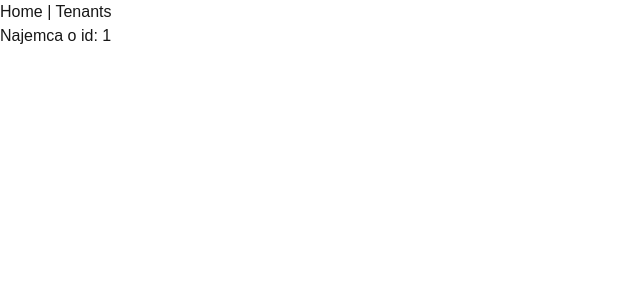
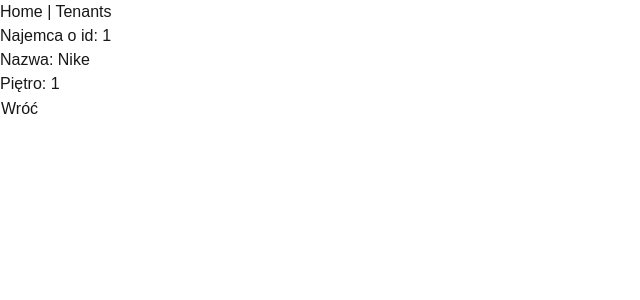
Before and after one commit to marrcelp/typescript-pratice, a Next.js app: page /tenants/1 in a window 1280 px wide. Shown: the top 300 px of the page, without its empty margins (0-640 px from the left). Built offline with nearby package versions, Linux system fonts and the light colour scheme.

Commit message:
resolved task - next js app router

```diff
--- /dev/null
+++ b/app/components/BackButton.tsx
@@ -0,0 +1,12 @@
+'use client'
+
+import { useRouter } from "next/navigation";
+
+export function BackButton() {
+
+    const router = useRouter();
+
+    return (
+        <button style={{ border: '1px solid white', cursor: 'pointer' }} onClick={() => router.push('/tenants')}>Wróć</button>
+    )
+}
--- /dev/null
+++ b/app/components/Nav.tsx
@@ -0,0 +1,17 @@
+'use client'
+
+import Link from "next/link";
+import { usePathname } from "next/navigation";
+
+
+export function Nav() {
+    const pathname = usePathname();
+
+    return (
+        <nav>
+          <Link style={{fontWeight: pathname === '/' ? 'bold' : 'normal'}} href="/">Home</Link>
+          {" | "}
+          <Link style={{fontWeight: pathname === '/tenants' ? 'bold' : 'normal'}} href="/tenants">Tenants</Link>
+        </nav>
+    )
+}
--- a/app/layout.tsx
+++ b/app/layout.tsx
@@ -1,6 +1,6 @@
 import type { Metadata } from "next";
 import { Geist, Geist_Mono } from "next/font/google";
-import Link from "next/link";
+import { Nav } from "./components/Nav";
 import "./globals.css";
 
 const geistSans = Geist({
@@ -30,11 +30,7 @@ export default function RootLayout({
       suppressHydrationWarning
     >
       <body className="min-h-full flex flex-col">
-        <nav>
-          <Link href="/">Home</Link>
-          {" | "}
-          <Link href="/tenants">Tenants</Link>
-        </nav>
+        <Nav/>
         {children}
       </body>
     </html>
--- a/app/tenants/[id]/page.tsx
+++ b/app/tenants/[id]/page.tsx
@@ -1,9 +1,27 @@
+import { BackButton } from "../../components/BackButton";
+interface Tenant {
+    id: string,
+    name: string,
+    floor: number,
+}
+
 export default async function TenantPage({ params }: {params: Promise<{id: string}>}){
 
     const { id } = await params;
+
+    const response = await fetch(`http://localhost:3000/api/tenants/${id}`);
+
+    if (!response.ok) {
+        <p>Nie znaleziono najemcy o podanym id</p>
+    }
+
+    const tenant: Tenant = await response.json();
     return (
         <main>
             <h1>Najemca o id: {id} </h1>
+            <p>Nazwa: {tenant.name}</p>
+            <p>Piętro: {tenant.floor}</p>
+            <BackButton/>
         </main>
     )
 }
--- a/app/tenants/page.tsx
+++ b/app/tenants/page.tsx
@@ -1,7 +1,8 @@
 import { TenantCounter } from "../components/TenantCounter";
+import Link from "next/link";
 
-interface User {
-    id: number,
+interface Tenant {
+    id: string,
     name: string,
 }
 
@@ -21,7 +22,7 @@ export default async function TenantsPage(){
             <TenantCounter/>
             <h1>Lista najemców:</h1>
             <ul>
-                {tenants.map((tenant: User) => <li key={tenant.id}> {tenant.name} </li> )}
+                {tenants.map((tenant: Tenant) => <li key={tenant.id}><Link href={`/tenants/${tenant.id}`}>{tenant.name}</Link></li> )}
             </ul>
         </main>
     )
--- a/package.json
+++ b/package.json
@@ -9,7 +9,9 @@
     "lint": "eslint"
   },
   "dependencies": {
+    "axios": "^1.14.0",
     "next": "16.2.0",
+    "open": "^11.0.0",
     "react": "19.2.4",
     "react-dom": "19.2.4",
     "ts-node": "^10.9.2"
@@ -21,7 +23,7 @@
     "@types/react-dom": "^19",
     "eslint": "^9",
     "eslint-config-next": "16.2.0",
-    "tailwindcss": "^4",
+    "tailwindcss": "^4.2.2",
     "typescript": "^5"
   }
 }
```
Also changed, not shown: 1 other file (tests, documents, lock files or other folders).
